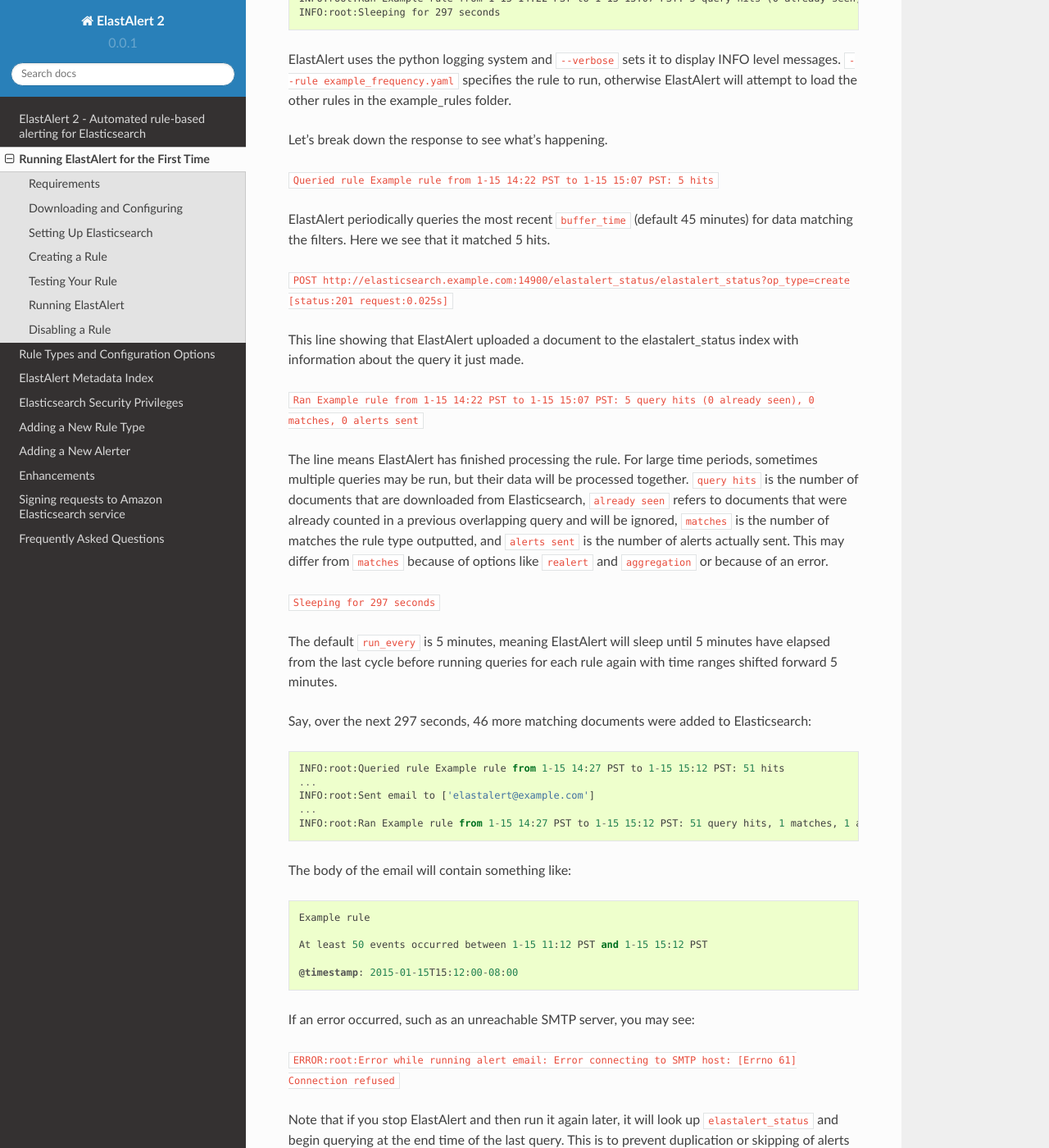
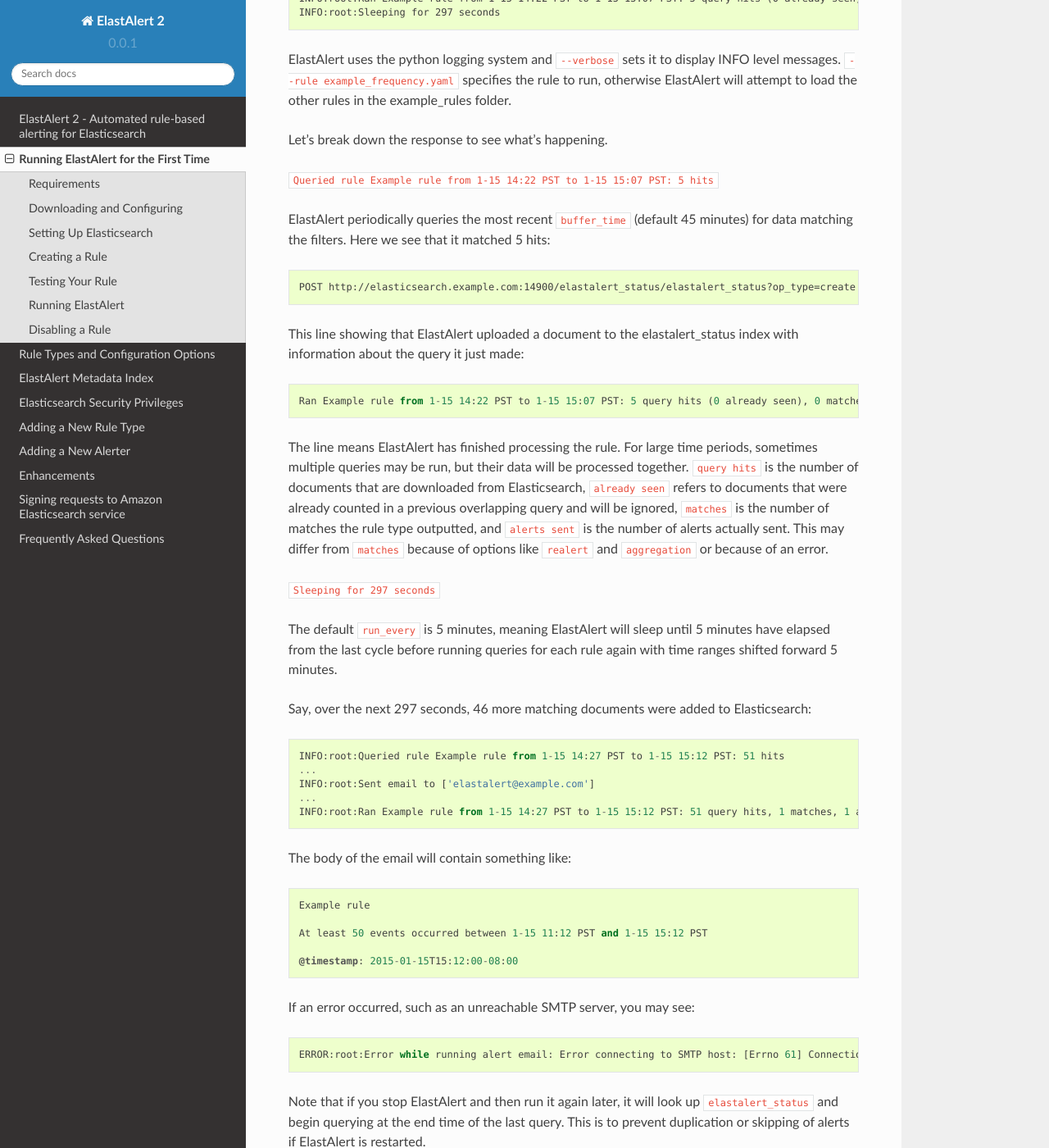
Before and after one commit to Yelp/elastalert, a Sphinx documentation site: the page built from docs/source/running_elastalert.rst, in a window 1280 px wide and 1400 px high, scrolled down 5056 px. Shown: the whole window at 82% size. Built offline with Sphinx 7.4.7 and the Read the Docs theme 2.0.0, drawn with Linux system fonts in a browser that asks for light colours; pages that are not in the unit, such as notebooks, are missing from menus.

```diff
--- a/docs/source/running_elastalert.rst
+++ b/docs/source/running_elastalert.rst
@@ -182,13 +182,17 @@ Let's break down the response to see what's happening.
 
 ``Queried rule Example rule from 1-15 14:22 PST to 1-15 15:07 PST: 5 hits``
 
-ElastAlert periodically queries the most recent ``buffer_time`` (default 45 minutes) for data matching the filters. Here we see that it matched 5 hits.
+ElastAlert periodically queries the most recent ``buffer_time`` (default 45 minutes) for data matching the filters. Here we see that it matched 5 hits:
 
-``POST http://elasticsearch.example.com:14900/elastalert_status/elastalert_status?op_type=create [status:201 request:0.025s]``
+.. code-block::
 
-This line showing that ElastAlert uploaded a document to the elastalert_status index with information about the query it just made.
+    POST http://elasticsearch.example.com:14900/elastalert_status/elastalert_status?op_type=create [status:201 request:0.025s]
 
-``Ran Example rule from 1-15 14:22 PST to 1-15 15:07 PST: 5 query hits (0 already seen), 0 matches, 0 alerts sent``
+This line showing that ElastAlert uploaded a document to the elastalert_status index with information about the query it just made:
+
+.. code-block::
+
+    Ran Example rule from 1-15 14:22 PST to 1-15 15:07 PST: 5 query hits (0 already seen), 0 matches, 0 alerts sent
 
 The line means ElastAlert has finished processing the rule. For large time periods, sometimes multiple queries may be run, but their data will be processed together. ``query hits`` is the number of documents that are downloaded from Elasticsearch, ``already seen`` refers to documents that were already counted in a previous overlapping query and will be ignored, ``matches`` is the number of matches the rule type outputted, and ``alerts sent`` is the number of alerts actually sent. This may differ from ``matches`` because of options like ``realert`` and ``aggregation`` or because of an error.
 
@@ -215,8 +219,9 @@ The body of the email will contain something like::
 
 If an error occurred, such as an unreachable SMTP server, you may see:
 
+.. code-block::
 
-``ERROR:root:Error while running alert email: Error connecting to SMTP host: [Errno 61] Connection refused``
+    ERROR:root:Error while running alert email: Error connecting to SMTP host: [Errno 61] Connection refused
 
 
 Note that if you stop ElastAlert and then run it again later, it will look up ``elastalert_status`` and begin querying
```
